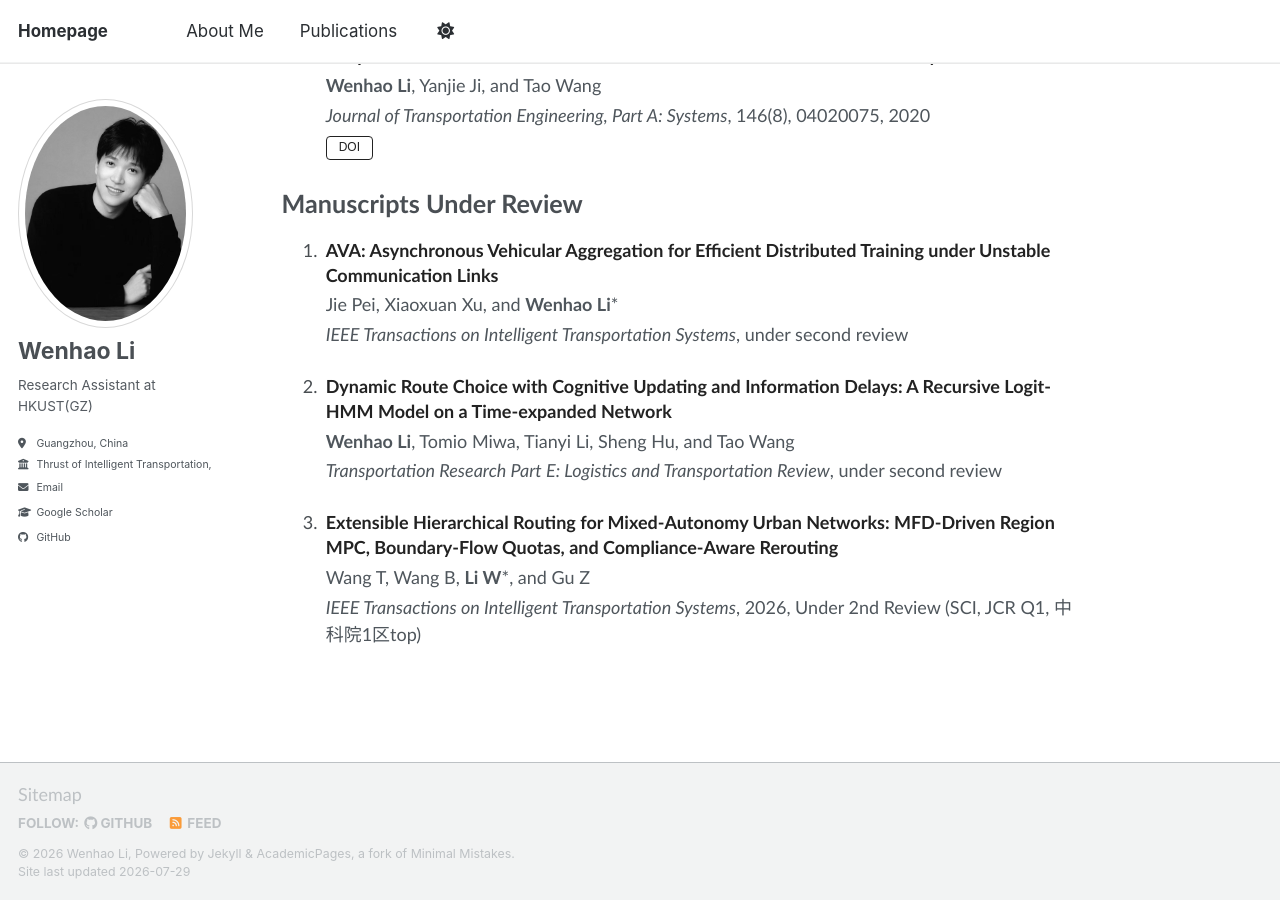
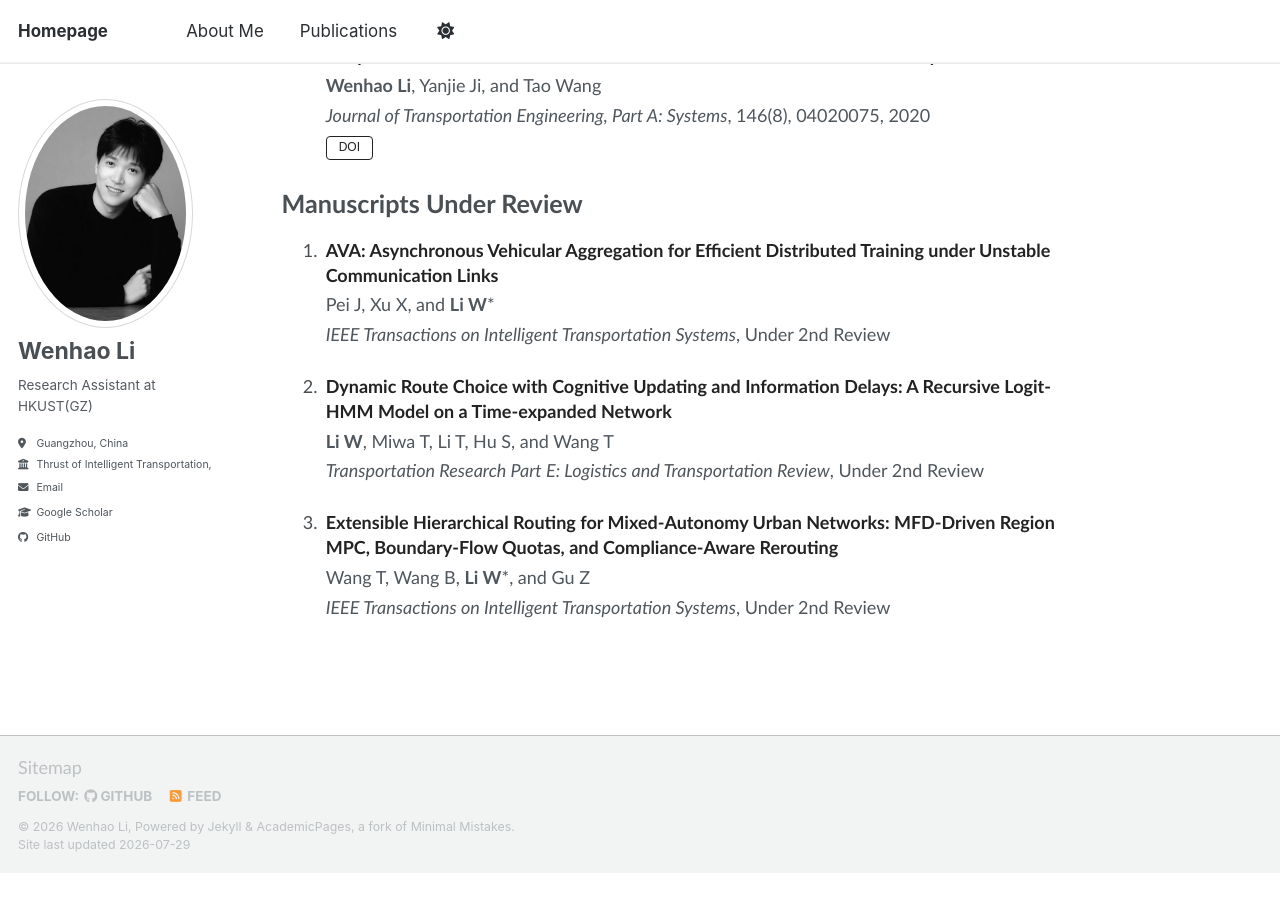
Before and after one commit to lwhgxnn/lwhgxnn.github.io, a Jekyll site: the page built from _pages/publications.html, in a window 1280 px wide and 900 px high, scrolled down 2207 px. Built offline with Jekyll 4.4.1, drawn with Linux system fonts in a browser that asks for light colours; a script bundle is joined from its source files by our own code; library files that are not in the unit come from our copies; after the commit the page ends 3080 px from its top, so only the background shows below that.

Commit message:
Feature TR Part C paper and align review entries
Put the Transportation Research Part C paper first in the homepage selection,
which pushes the last entry past the display limit, and add a matching
thumbnail.

Under "Manuscripts Under Review", use abbreviated author names throughout and
a uniform "Under 2nd Review" status line, dropping the indexing note.

Co-Authored-By: Claude Opus 5 <noreply@anthropic.com>

```diff
--- a/_pages/publications.html
+++ b/_pages/publications.html
@@ -109,17 +109,17 @@ author_profile: true
 <ol class="publication-list">
   <li>
     <p class="pub-title">AVA: Asynchronous Vehicular Aggregation for Efficient Distributed Training under Unstable Communication Links</p>
-    <p>Jie Pei, Xiaoxuan Xu, and <strong>Wenhao Li</strong>*</p>
-    <p><em>IEEE Transactions on Intelligent Transportation Systems</em>, under second review</p>
+    <p>Pei J, Xu X, and <strong>Li W</strong>*</p>
+    <p><em>IEEE Transactions on Intelligent Transportation Systems</em>, Under 2nd Review</p>
   </li>
   <li>
     <p class="pub-title">Dynamic Route Choice with Cognitive Updating and Information Delays: A Recursive Logit-HMM Model on a Time-expanded Network</p>
-    <p><strong>Wenhao Li</strong>, Tomio Miwa, Tianyi Li, Sheng Hu, and Tao Wang</p>
-    <p><em>Transportation Research Part E: Logistics and Transportation Review</em>, under second review</p>
+    <p><strong>Li W</strong>, Miwa T, Li T, Hu S, and Wang T</p>
+    <p><em>Transportation Research Part E: Logistics and Transportation Review</em>, Under 2nd Review</p>
   </li>
   <li>
     <p class="pub-title">Extensible Hierarchical Routing for Mixed-Autonomy Urban Networks: MFD-Driven Region MPC, Boundary-Flow Quotas, and Compliance-Aware Rerouting</p>
     <p>Wang T, Wang B, <strong>Li W</strong>*, and Gu Z</p>
-    <p><em>IEEE Transactions on Intelligent Transportation Systems</em>, 2026, Under 2nd Review (SCI, JCR Q1, 中科院1区top)</p>
+    <p><em>IEEE Transactions on Intelligent Transportation Systems</em>, Under 2nd Review</p>
   </li>
 </ol>
```
Also changed, not shown: _data/homepage.yml (+7 -0 lines), images/pub-decision-making.svg (added).
